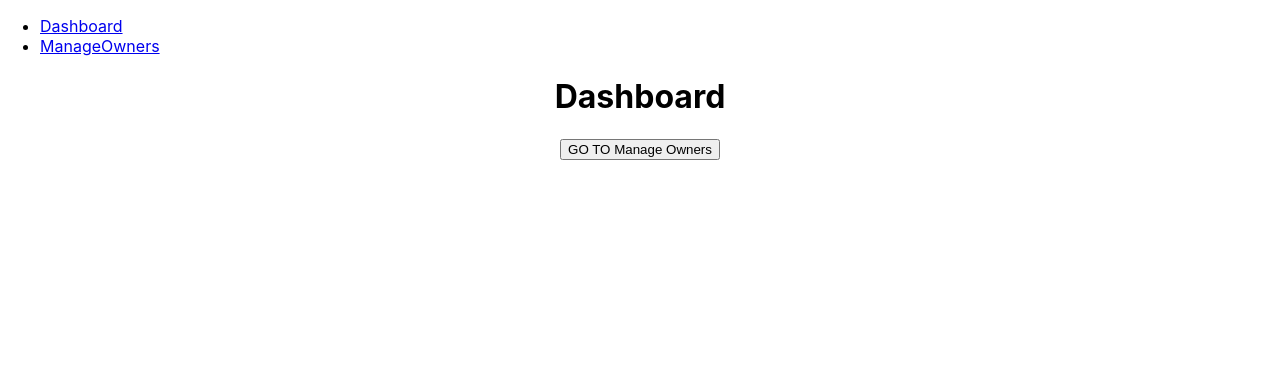
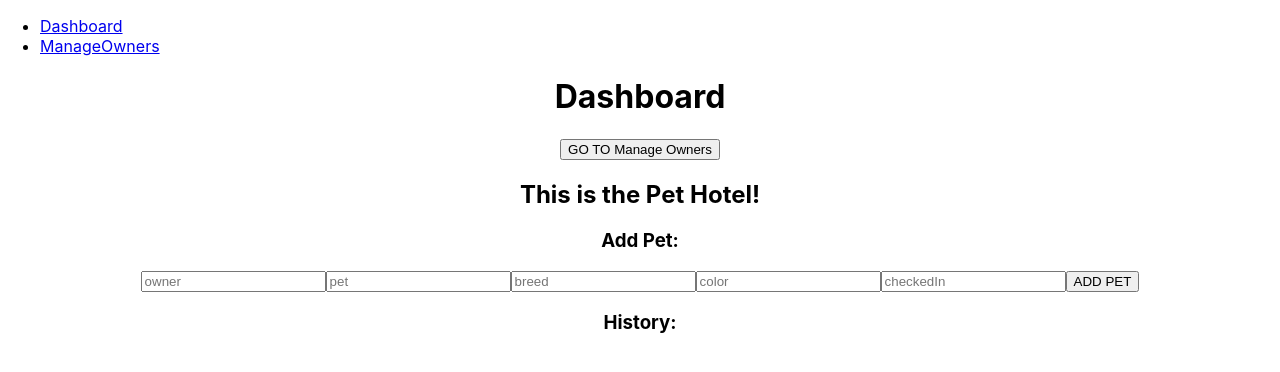
Before and after one commit to meghen/pet-hotel, a React (Create React App) app: page /#/ in a window 1280 px wide. Shown: the top 372 px of the page. Built offline with nearby package versions, Linux system fonts and the light colour scheme.

Commit message:
Added NewPetForm & PetList componenst to the Dashboard

```diff
--- a/src/Components/Dashboard/Dashboard.js
+++ b/src/Components/Dashboard/Dashboard.js
@@ -1,6 +1,11 @@
 import React, {Component} from 'react';
+import NewPetForm from '../NewPetForm/NewPetForm';
+import PetList from '../PetList/PetList';
+
 
 class Dashboard extends Component {
+
+
 
   handleClick = () => {
     alert('you clicked go to ManageOwners!');
@@ -14,6 +19,9 @@ class Dashboard extends Component {
       <div>
         <h1>Dashboard</h1>
         <button onClick={this.handleClick}>GO TO Manage Owners</button>
+        <h2>This is the Pet Hotel!</h2>
+        <NewPetForm />
+        <PetList />
       </div>
     )
   }
--- a/src/Components/ManageOwners/ManageOwners.js
+++ b/src/Components/ManageOwners/ManageOwners.js
@@ -6,7 +6,7 @@ class ManageOwners extends Component {
     alert('you clicked go to Dashboard!');
     //CHANGE LOCATION???
     console.log(this.props)
-    this.props.history.push('/Dashboard')
+    this.props.history.push('/')
   }
 
   render() {
--- /dev/null
+++ b/src/Components/NewPetForm/NewPetForm.js
@@ -0,0 +1,57 @@
+import React, { Component } from 'react';
+import { connect } from 'react-redux';
+
+const mapStateToProps = reduxState => ({
+    reduxState,
+});
+
+class NewPetForm extends Component {
+    state = {
+        newPet: {
+            owner: '',
+            pet: '',
+            breed: '',
+            color: '',
+            checkedIn: '',
+        }
+    }
+
+    handleNameChange = (event, propertyValue) => {
+        console.log( "NewPetForm: in handleNameChange");
+        console.log(`Adding ${event.target.value} to state`)
+        this.setState({
+            newPet: {
+                ...this.state.newPet,
+                [propertyValue]: event.target.value,
+            }
+        });
+    }
+
+    addNewPet = event => {
+        console.log( "NewPetForm: in addNewPet !", "color:Green" );
+        console.log(`adding plant: ${this.state.newPet}`)
+        event.preventDefault();
+        this.props.dispatch({ type: 'NEW_PET', payload: this.state.newPet })
+    }
+
+    render() {
+        return (
+            <div>
+                <h3>Add Pet:</h3>
+                {/* <pre>{JSON.stringify(this.state)}</pre> */}
+                <form onSubmit={this.addNewPlant}>
+                    <input placeholder="owner" type='text' value={this.state.newPet.owner} onChange={(event) => this.handleNameChange(event, 'owner')} />
+                    <input placeholder="pet" type='text' value={this.state.newPet.pet} onChange={(event) => this.handleNameChange(event, 'pet')} />
+                    <input placeholder="breed" type='text' value={this.state.newPet.breed} onChange={(event) => this.handleNameChange(event, 'breed')} />
+                    <input placeholder="color" type='text' value={this.state.newPet.color} onChange={(event) => this.handleNameChange(event, 'color')} />
+                    <input placeholder="checkedIn" type='text' value={this.state.newPet.checkedIn} onChange={(event) => this.handleNameChange(event, 'checkedIn')} />
+                   <button onClick={this.addNewPet}>ADD PET</button>
+                </form>
+            </div>
+        );
+    }
+
+}
+
+
+export default connect(mapStateToProps)(NewPetForm);
--- /dev/null
+++ b/src/Components/PetList/PetList.js
@@ -0,0 +1,36 @@
+import React, { Component } from 'react';
+import { connect } from 'react-redux';
+
+const mapStateToProps = reduxState => ({
+    reduxState,
+});
+
+class PetList extends Component {
+    componentDidMount() {
+        console.log( "PetList: in componentDidMount !");
+        // use component did mount to dispatch an action to request the petList from the API
+        this.getPets();
+    }
+
+    getPets() {
+        console.log("PetList: in getPets !");
+        this.props.dispatch({
+            type: 'FETCH_PETS'
+        })
+    }
+
+    render() {
+        return (
+            <div>
+                <h3>History:</h3>
+                {/* {JSON.stringify(this.props.reduxState.petList)} */}
+                {/* <ul>
+                    {this.props.reduxState.petList.map((pet) =>
+                    <li key={pet.id}> Owner: {pet.owner} Pet: {pet.pet} Breed: {pet.breed} Color: {pet.color} Checked in: {pet.checkedIn}</li>
+                )}</ul> */}
+            </div>
+        );
+    }
+}
+
+export default connect(mapStateToProps)(PetList);
--- a/src/index.js
+++ b/src/index.js
@@ -2,7 +2,7 @@ import React from 'react';
 import ReactDOM from 'react-dom';
 import './index.css';
 import App from './Components/App/App';
-import * as serviceWorker from './serviceWorker';
+// import * as serviceWorker from './serviceWorker';
 import { createStore, combineReducers, applyMiddleware } from 'redux';
 
 // Provider allows us to use redux within our react app
```
